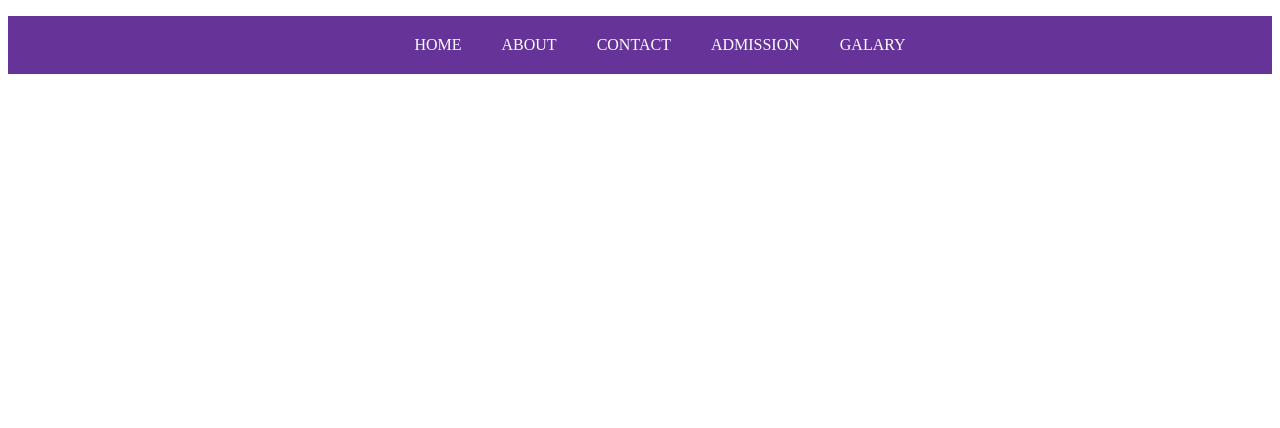
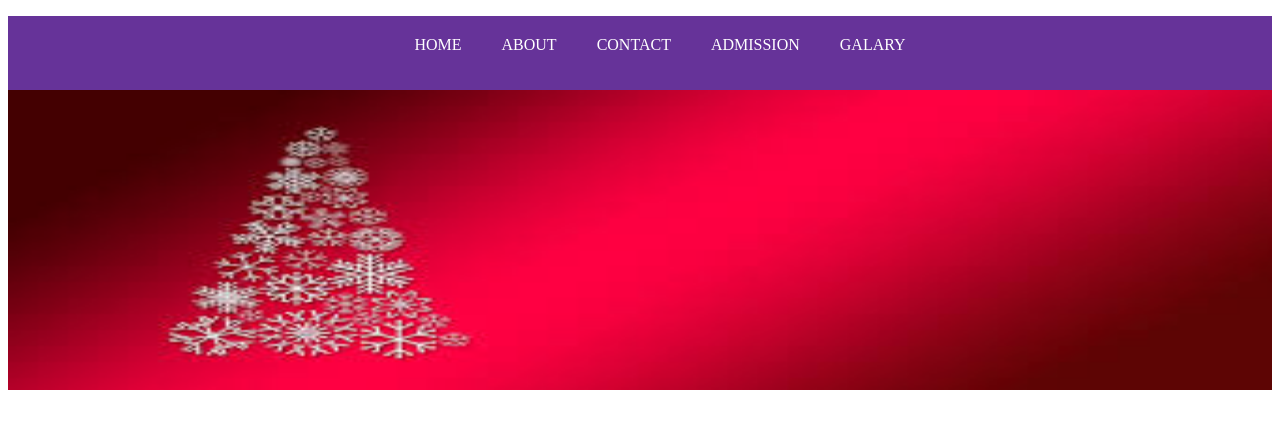
Before and after one commit to arfislam/college_website, a plain HTML site: page index.html in a window 1280 px wide. Drawn offline with Linux system fonts and the light colour scheme.

Commit message:
add banner

```diff
--- a/index.html
+++ b/index.html
@@ -23,6 +23,7 @@
             </ul>
         </nav>
     </header>
+    <img class="images" src="./style/images/2.jfif" alt="">
 </body>
 
 </html>
--- a/style/style.css
+++ b/style/style.css
@@ -1,9 +1,11 @@
 .nav_bar {
     background-color: rebeccapurple;
+   padding-bottom: 0.1px;
 }
 .nav_bar ul {
     display: flex;
     justify-content: center;
+
 }
 .nav_bar ul li {
     margin: 20px;
@@ -14,3 +16,7 @@
     color: white;
     text-decoration: none;
 }
+.images{
+    width: 100%;
+    height: 300px;
+}
```
Also changed, not shown: style/images/2.jfif (added), style/images/3.jfif (added), style/images/4.jfif (added), style/images/images.jfif (added).
